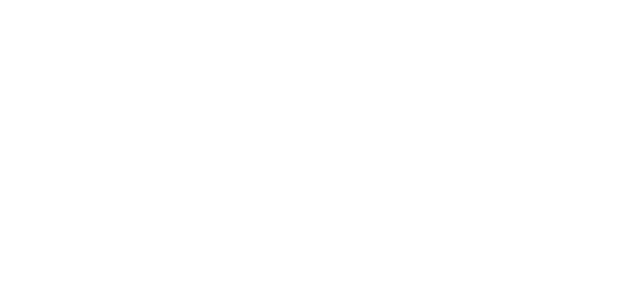
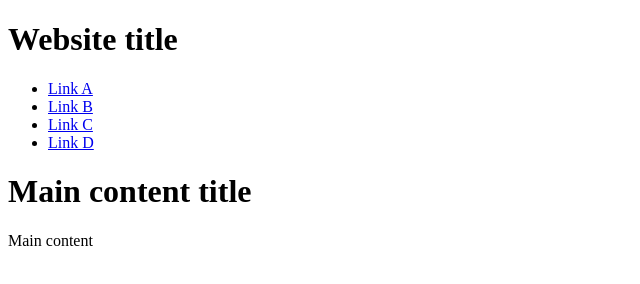
Before and after one commit to mjfayette/csusb322Fall2018, a plain HTML site: page Exercise5.html in a window 1280 px wide. Shown: the whole page, without its empty margins (0-640 px from the left). Drawn offline with Linux system fonts and the light colour scheme.

Commit message:
Update Exercise5.html

```diff
--- a/Exercise5.html
+++ b/Exercise5.html
@@ -1,8 +1,26 @@
 <!DOCTYPE html>
-<html>
-  <head>
-    <title>Exercise5</title>
-  </head>
-  <body>
-  </body>
+<html lang="en">
+    <head>
+        <meta charset="UTF-8">
+        <title>Navigation Links Example</title>
+        <meta name="viewport" content="width=device-width, initial-scale=1.0">
+        <link rel="stylesheet" href="main.css">
+    </head>
+    <body>
+        <header>
+            <h1>Website title</h1>
+            <nav>
+                <ul>
+                    <li><a href="#">Link A</a></li>
+                    <li><a href="#">Link B</a></li>
+                    <li><a href="#">Link C</a></li>
+                    <li><a href="#">Link D</a></li>
+                </ul>
+            </nav>
+        </header>
+        <main>
+            <h1>Main content title</h1>
+            <p>Main content</p>
+        </main>
+    </body>
 </html>
```
